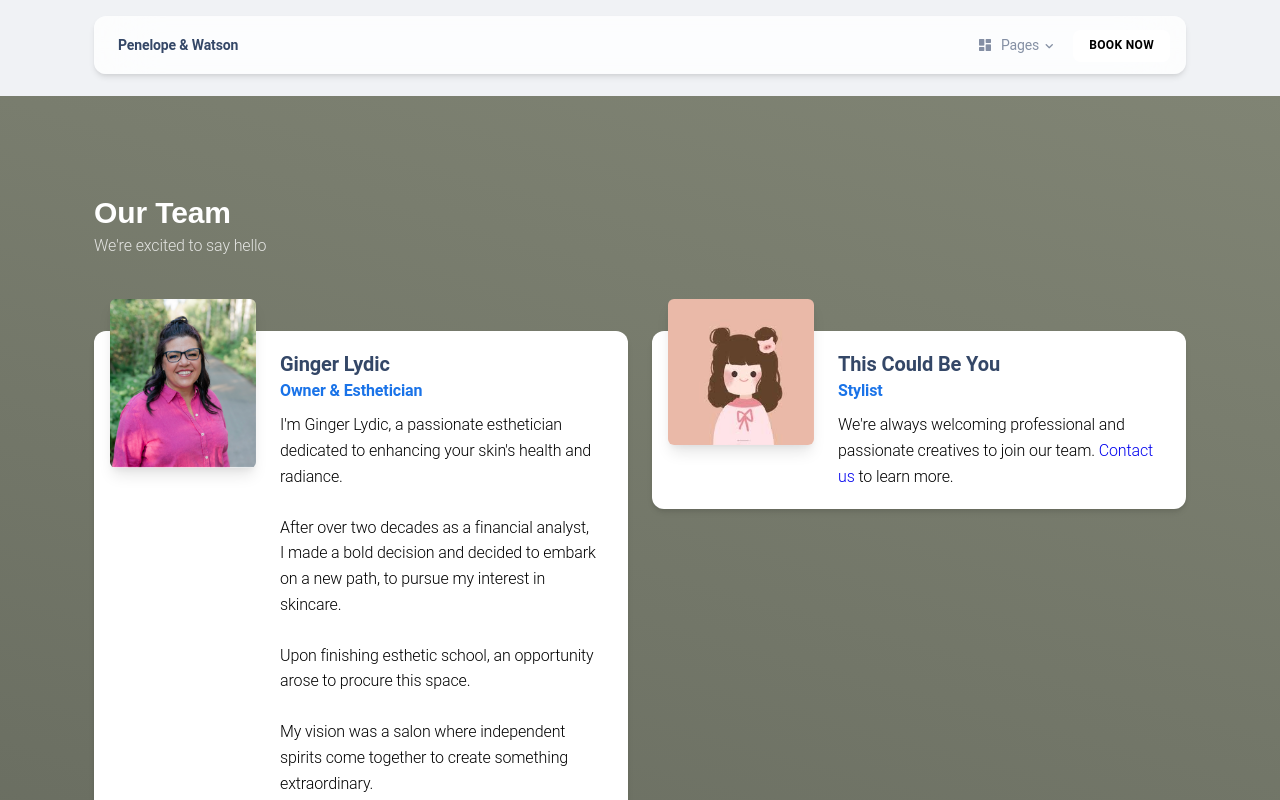
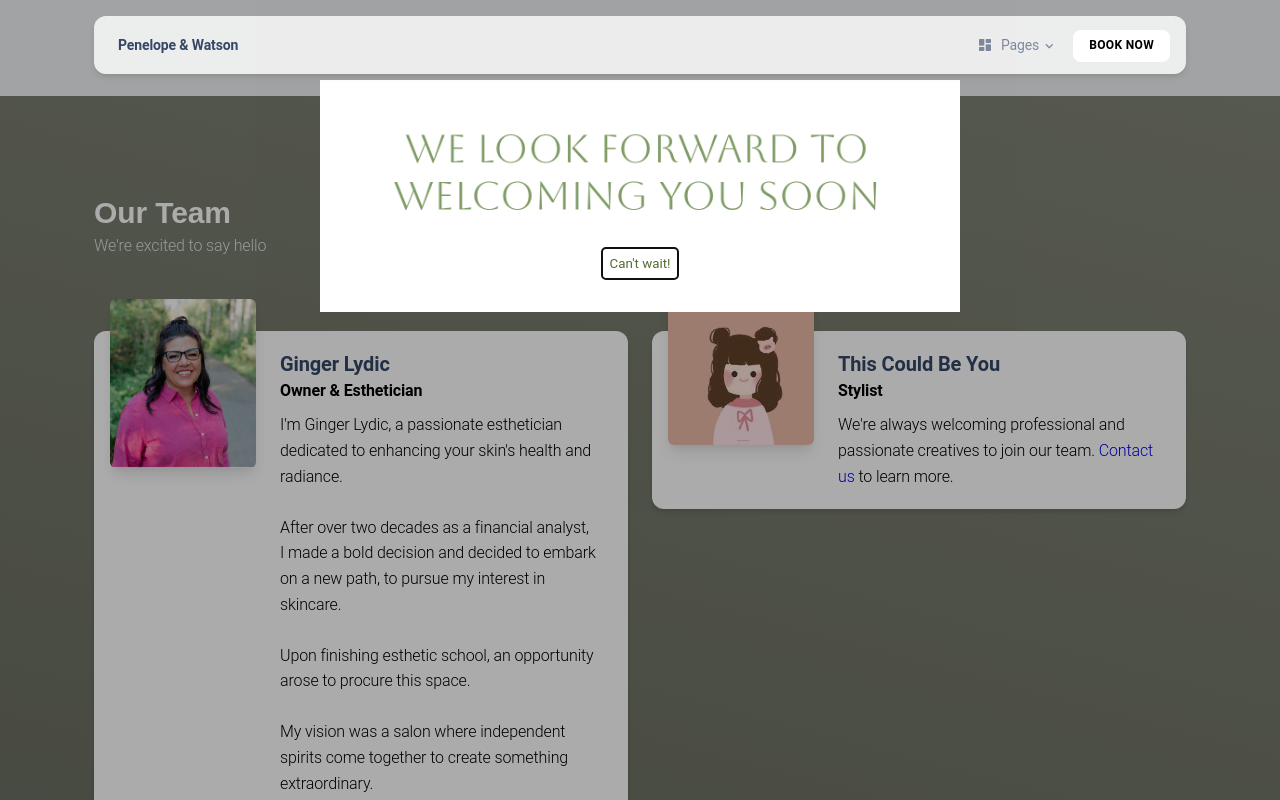
Before and after one commit to jaydedm/Salon, a React (Create React App) app: page /aboutus in a window 1280 px wide. Shown: the top 800 px of the page. Built offline with nearby package versions, Linux system fonts and the light colour scheme.

Commit message:
updated contact us, coming soon dialog, info color

```diff
--- a/package.json
+++ b/package.json
@@ -16,6 +16,7 @@
     "@mui/icons-material": "^5.14.18",
     "@mui/material": "^5.14.18",
     "@mui/styled-engine": "5.6.1",
+    "@reach/dialog": "^0.18.0",
     "@testing-library/jest-dom": "5.16.4",
     "@testing-library/react": "13.2.0",
     "@testing-library/user-event": "14.1.1",
--- a/src/App.js
+++ b/src/App.js
@@ -1,4 +1,4 @@
-import { useEffect } from 'react'
+import { useEffect, useState } from 'react'
 
 import { Navigate, Route, Routes, useLocation } from 'react-router-dom'
 
@@ -12,9 +12,15 @@ import Salon from 'pages/Salon/Salon'
 import AboutUs from 'pages/Salon/sections/AboutUs'
 import SalonServices from 'pages/Salon/sections/Services/SalonServices'
 import Esthetics from 'pages/Salon/Esthetics'
+import { Dialog } from '@reach/dialog'
+import openingSoon from 'assets/images/openingSoon.png'
+import '@reach/dialog/styles.css'
 
 export default function App () {
   const { pathname } = useLocation()
+  const [showDialog, setShowDialog] = useState(true)
+  const close = () => setShowDialog(false)
+  console.log({ showDialog })
 
   // Setting page scroll to 0 when changing the route
   useEffect(() => {
@@ -25,14 +31,18 @@ export default function App () {
   return (
     <ThemeProvider theme={theme}>
       <CssBaseline />
+      <Dialog isOpen={showDialog} onDismiss={close} style={{ textAlign: 'center' }}>
+        <img src={openingSoon} style={{ width: '100%' }}></img>
+        <button onClick={close} style={{ padding: '8px', color: 'darkolivegreen', border: '1px solid mistyrose', borderRadius: '4px', backgroundColor: 'white', fontFamily: 'inherit' }}>Can&apos;t wait!</button>
+      </Dialog>
       <Routes>
         <Route path="/aboutus" element={<AboutUs />} />
         <Route path="/estaboutus" element={<Esthetics />} />
         <Route path="/estservices" element={<EstServices />} />
         <Route path="/services" element={<SalonServices />} />
         <Route path="/" element={<Salon />} />
-        <Route path="*" element={<Navigate to="/"/>} />
+        <Route path="*" element={<Navigate to="/" />} />
       </Routes>
-    </ThemeProvider>
+    </ThemeProvider >
   )
 }
--- a/src/assets/theme/base/colors.js
+++ b/src/assets/theme/base/colors.js
@@ -56,7 +56,7 @@ export default {
   },
 
   info: {
-    main: '#1A73E8',
+    main: '#000000',
     focus: '#1662C4'
   },
 
--- a/src/pages/Faq/estFaq.js
+++ b/src/pages/Faq/estFaq.js
@@ -59,9 +59,6 @@ function EstFaq ({ color }) {
                     onClick={() => (collapse === 2 ? setCollapse(false) : setCollapse(2))}
                   >
                     Should you wish to change your appointment, please give a minimum of 48 hours&apos; advance notice, enabling other clients to utilize the vacated slot.
-                    <br></br>
-                    <br></br>
-                    For rescheduling done between 24 and 48 hours before the scheduled appointment, an extra non-refundable 25% deposit is necessary; this sum will be subtracted from the ultimate service charge upon final payment.
                     <br></br>
                     <br></br>
                     Rescheduling within 24 hours of the arranged appointment will result in a non-refundable $25 rescheduling fee, unconnected to the total service expense.
--- a/src/pages/Salon/sections/AboutUs/Team.js
+++ b/src/pages/Salon/sections/AboutUs/Team.js
@@ -70,7 +70,7 @@ function Team ({ color }) {
                   image={team2}
                   name="This Could Be You"
                   position={{ color: 'info', label: 'Stylist' }}
-                  description={<span>We&apos;re always welcoming professional and passionate creatives to join our team. <a href="mailto:ginger.lydic@gmail.com">Contact us </a> to learn more.</span>}
+                  description={<span>We&apos;re always welcoming professional and passionate creatives to join our team. <a href="mailto:owner@penelopeandwatson.com">Contact us </a> to learn more.</span>}
                 />
               </MKBox>
             </Grid>
```
Also changed, not shown: src/assets/images/openingSoon.png (added), 1 other file (tests, documents, lock files or other folders).
